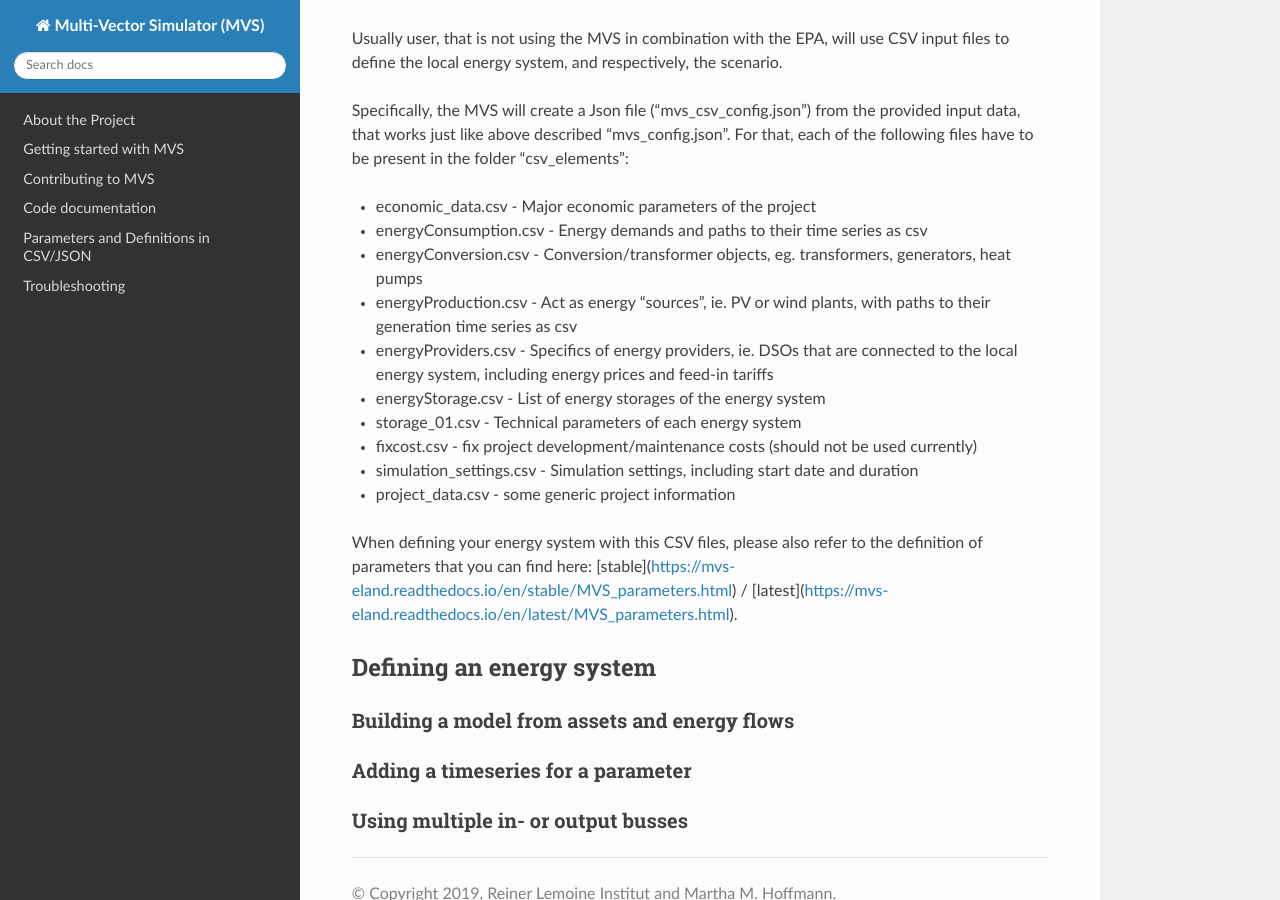
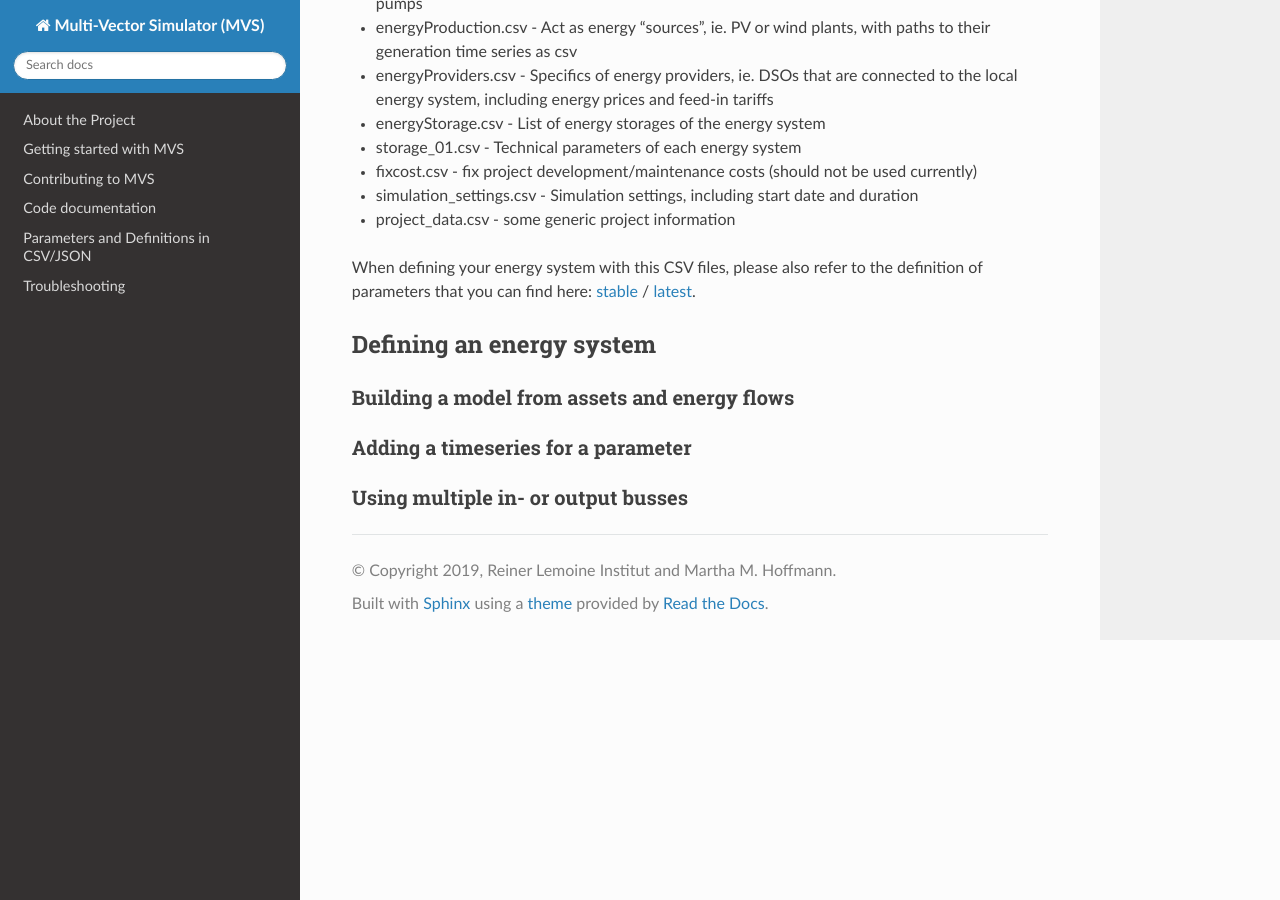
Before and after one commit to rl-institut/multi-vector-simulator, a Sphinx documentation site: the page built from docs/simulating_with_the_mvs.rst, in a window 1280 px wide and 900 px high, scrolled down 1607 px. Built offline with Sphinx 7.4.7 and the Read the Docs theme 2.0.0, drawn with Linux system fonts in a browser that asks for light colours.

Commit message:
Updating URL

```diff
--- a/docs/simulating_with_the_mvs.rst
+++ b/docs/simulating_with_the_mvs.rst
@@ -12,7 +12,7 @@ Input files
 All input files stored in a specifically formatted input folder. The path to the input folder is up to you.
 
 .. image:: images/folder_structure_inputs.png
- :width: 400
+ :width: 200
 
 There are two options to insert all input data – Json and CSV. These will be explained below.
 
@@ -44,7 +44,7 @@ For that, each of the following files have to be present in the folder "csv_elem
 - simulation_settings.csv - Simulation settings, including start date and duration
 - project_data.csv - some generic project information
 
-When defining your energy system with this CSV files, please also refer to the definition of parameters that you can find here: [stable](https://mvs-eland.readthedocs.io/en/stable/MVS_parameters.html) / [latest](https://mvs-eland.readthedocs.io/en/latest/MVS_parameters.html).
+When defining your energy system with this CSV files, please also refer to the definition of parameters that you can find here: `stable <https://mvs-eland.readthedocs.io/en/stable/MVS_parameters.html>`_ / `latest <https://mvs-eland.readthedocs.io/en/latest/MVS_parameters.html>`_.
 
 Defining an energy system
 -------------------------
```
